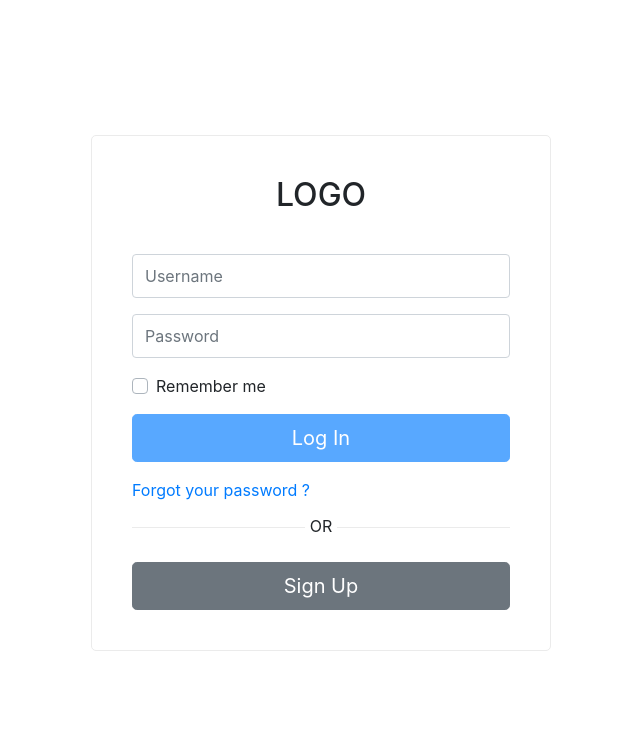
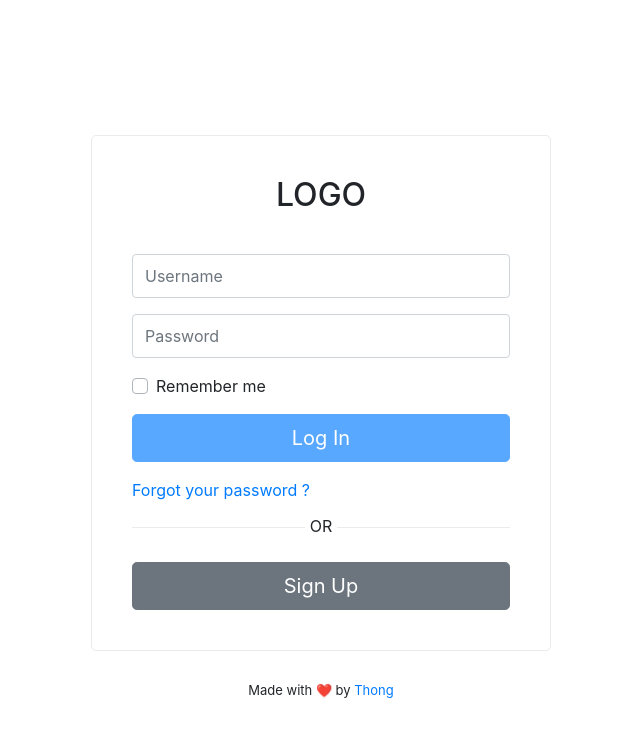
Before and after one commit to bqthong/react-redux-jwt-authentication, a React (Create React App) app: page /login in a window 1280 px wide. Shown: the top 736 px of the page, without its empty margins (319-959 px from the left). Built offline with nearby package versions, Linux system fonts and the light colour scheme.

Commit message:
Update credit.

```diff
--- a/src/app.scss
+++ b/src/app.scss
@@ -15,5 +15,6 @@ html, body {
   height: 30px;
   width: 100%;
   background: #cccccc;
+  font-size: 13px;
   text-align: center;
 }
--- a/src/containers/Footer/Footer.js
+++ b/src/containers/Footer/Footer.js
@@ -4,7 +4,7 @@ import { Container } from 'react-bootstrap';
 const Footer = () => (
   <footer id="app-footer">
     <Container>
-      <section>Made with <span role="img" aria-label="heart-emoji">❤️</span> by <a href="/">Thong</a></section>
+      <section>Made with <span role="img" aria-label="heart-emoji">❤️</span> by <a href="https://github.com/bqthong">Thong</a></section>
     </Container>
  </footer>
 );
--- a/src/containers/LoginPage/LoginPage.js
+++ b/src/containers/LoginPage/LoginPage.js
@@ -116,6 +116,7 @@ class LoginPage extends Component {
               <div className="login-divider"><span className="login-divider-text">OR</span></div>
               <Link to="/signup"><Button variant="secondary" type="submit" size="lg" block>Sign Up</Button></Link>
           </Form>
+          <div className="credit">Made with <span role="img" aria-label="heart-emoji">❤️</span> by <a href="https://github.com/bqthong">Thong</a></div>
         </div>
       </div>
     );
--- a/src/containers/LoginPage/login.scss
+++ b/src/containers/LoginPage/login.scss
@@ -33,6 +33,11 @@
         }
       }
     }
+    .credit {
+      margin-top: 30px;
+      font-size: 13px;
+      text-align: center;
+    }
   }
 }
 $smartphone-width: 480px;
--- a/src/containers/SignUpPage/SignUpPage.js
+++ b/src/containers/SignUpPage/SignUpPage.js
@@ -148,6 +148,7 @@ class SignUpPage extends Component {
             <Button type="submit" className="signup-button" variant="primary" size="lg" disabled={!this.state.formValid} block>Sign Up</Button>
             <div>By clicking "Sign Up", you agree to our <a href="/">Terms of Service</a> and <a href="/">Privacy Statement</a>.</div>
           </Form>
+          <div className="credit">Made with <span role="img" aria-label="heart-emoji">❤️</span> by <a href="https://github.com/bqthong">Thong</a></div>
         </div>
       </div>
     );
--- a/src/containers/SignUpPage/signup.scss
+++ b/src/containers/SignUpPage/signup.scss
@@ -25,6 +25,11 @@
         margin-bottom: 40px;
       }
     }
+    .credit {
+      margin-top: 30px;
+      font-size: 13px;
+      text-align: center;
+    }
   }
 }
 $smartphone-width: 480px;
```
